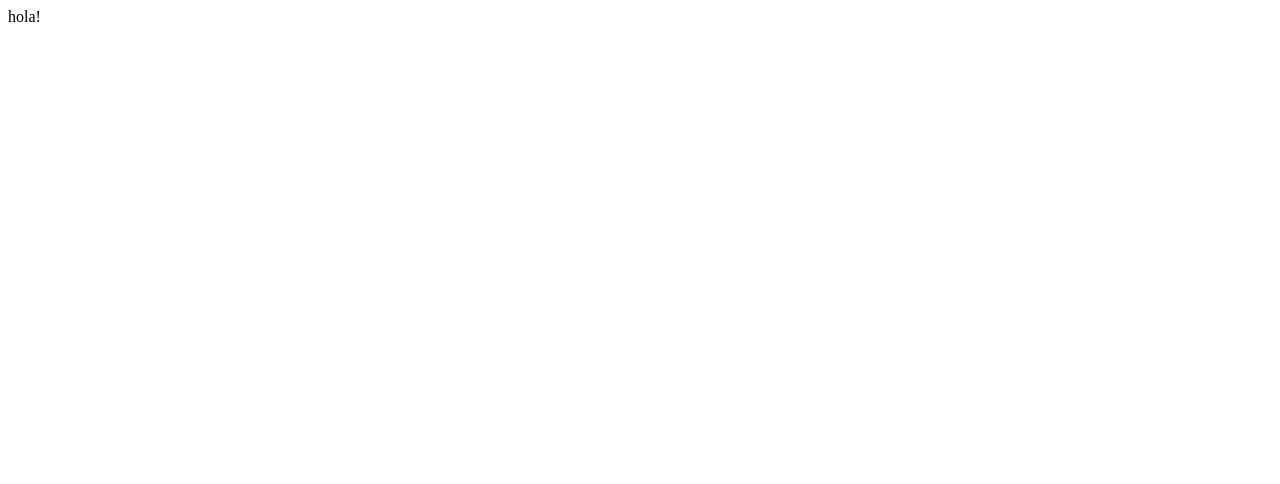
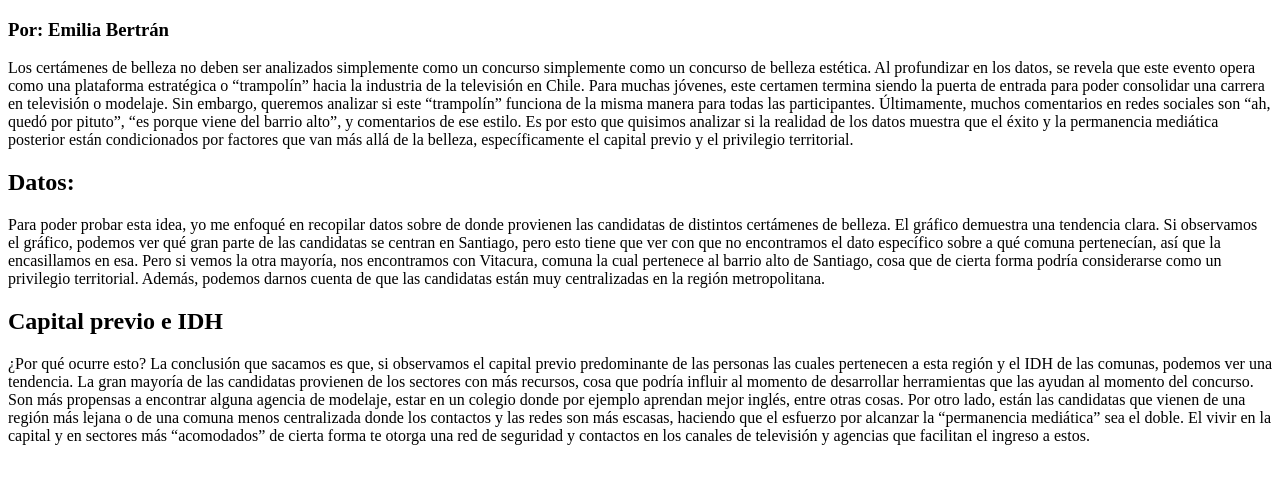
Before and after one commit to emiliabertran/emilia-personal, a plain HTML site: page tarea_03/docs/index.html in a window 1280 px wide. Drawn offline with Linux system fonts and the light colour scheme.

Commit message:
cronica sin imagenes

```diff
--- a/tarea_03/docs/index.html
+++ b/tarea_03/docs/index.html
@@ -1 +1,40 @@
-hola!
+<!DOCTYPE html>
+<html lang="es">
+    <head>
+        <title>
+            ¿Son los concursos de belleza un reflejo del privilegio territorial?
+        </title>
+    </head>
+    <body>
+        <h3>
+            Por: Emilia Bertrán
+        </h1>
+        <div>
+        <p>
+            Los certámenes de belleza no deben ser analizados simplemente como un concurso simplemente como un concurso de belleza estética. Al profundizar en los datos, se revela que este evento opera como una plataforma estratégica o “trampolín” hacia la industria de la televisión en Chile. Para muchas jóvenes, este certamen termina siendo la puerta de entrada para poder consolidar una carrera en televisión o modelaje.
+            Sin embargo, queremos analizar si este “trampolín” funciona de la misma manera para todas las participantes. Últimamente, muchos comentarios en redes sociales son “ah, quedó por pituto”, “es porque viene del barrio alto”, y comentarios de ese estilo. Es por esto que quisimos analizar si la realidad de los datos muestra que el éxito y la permanencia mediática posterior están condicionados por factores que van más allá de la belleza, específicamente el capital previo y el privilegio territorial.
+        </p>
+        </div>
+
+        <div>
+        <h2>
+            Datos:
+        </h2>
+        <p>
+            Para poder probar esta idea, yo me enfoqué en recopilar datos sobre de donde provienen las candidatas de distintos certámenes de belleza. El gráfico demuestra una tendencia clara.
+            Si observamos el gráfico, podemos ver qué gran parte de las candidatas se centran en Santiago, pero esto tiene que ver con que no encontramos el dato específico sobre a qué comuna pertenecían, así que la encasillamos en esa. Pero si vemos la otra mayoría, nos encontramos con Vitacura, comuna la cual pertenece al barrio alto de Santiago, cosa que de cierta forma podría considerarse como un privilegio territorial.
+            Además, podemos darnos cuenta de que las candidatas están muy centralizadas en la región metropolitana.
+        </p>
+        </div>
+
+        <div>
+            <h2>
+                Capital previo e IDH
+            </h2>
+            <p>
+                ¿Por qué ocurre esto? La conclusión que sacamos es que, si observamos el capital previo predominante de las personas las cuales pertenecen a esta región y el IDH de las comunas, podemos ver una tendencia.
+                La gran mayoría de las candidatas provienen de los sectores con más recursos, cosa que podría influir al momento de desarrollar herramientas que las ayudan al momento del concurso. Son más propensas a encontrar alguna agencia de modelaje, estar en un colegio donde por ejemplo aprendan mejor inglés, entre otras cosas. Por otro lado, están las candidatas que vienen de una región más lejana o de una comuna menos centralizada donde los contactos y las redes son más escasas, haciendo que el esfuerzo por alcanzar la “permanencia mediática” sea el doble. El vivir en la capital y en sectores más “acomodados” de cierta forma te otorga una red de seguridad y contactos en los canales de televisión y agencias que facilitan el ingreso a estos.
+            </p>
+        </div>
+    </body>
+</html>
```
